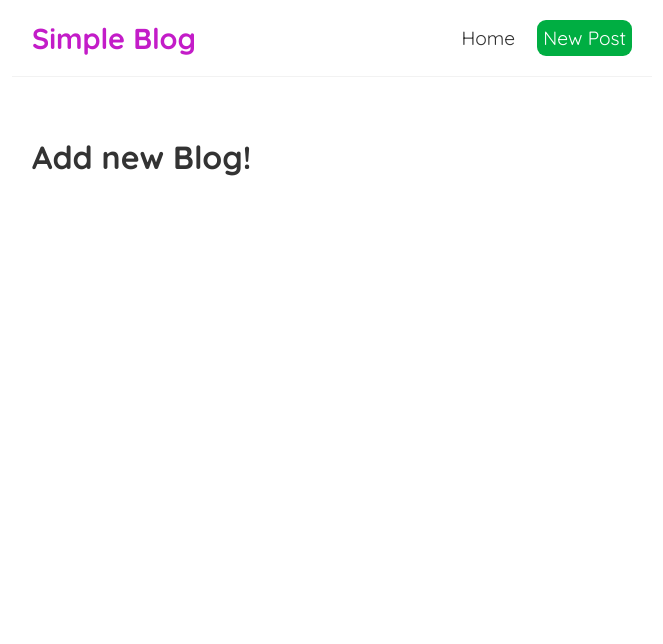
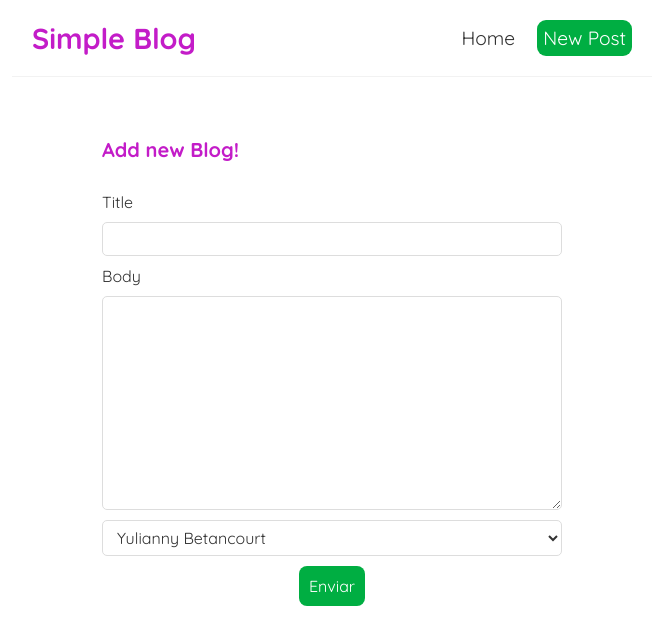
Before and after one commit to yuliannydev/Simple-Blog-With-React, a React (Create React App) app: page /create in a window 1280 px wide. Shown: the top 644 px of the page, without its empty margins (308-971 px from the left). Built offline with nearby package versions, Linux system fonts and the light colour scheme; the HTML template or start-up script is replaced by a standard one.

Commit message:
:sparkles: Create controlled Inputs (form)

```diff
--- a/src/components/Create.js
+++ b/src/components/Create.js
@@ -1,7 +1,24 @@
 const Create = () => {
   return (
     <div className="create">
-      <h1>Add new Blog!</h1>
+      <h2>Add new Blog!</h2>
+      <form action="">
+        <label htmlFor="">
+          Title
+          <input type="text" required />
+        </label>
+
+        {/** Body */}
+        <label htmlFor="">
+          Body
+          <textarea name="" id="" cols="30" rows="10" required></textarea>
+        </label>
+        <select name="" id="">
+          <option value="">Yulianny Betancourt</option>
+          <option value="">Constribuidor(a)</option>
+        </select>
+        <button type="submit">Enviar</button>
+      </form>
     </div>
   );
 };
--- a/src/index.css
+++ b/src/index.css
@@ -64,11 +64,51 @@
   margin: 20px 0;
 }
 
-/* .blog-details button {
-  background-color: #c31cc8;
+/* create blog */
+
+.create {
+  max-width: 460px;
+  margin: 0 auto;
+  text-align: center;
+}
+
+.create label {
+  text-align: left;
+  display: block;
+}
+
+.create h2 {
+  font-size: 20px;
+  color: #c31cc8;
+  margin-bottom: 30px;
+  text-align: left;
+}
+
+.create input,
+.content textarea,
+.create select {
+  width: 100%;
+  padding: 6px 10px;
+  margin: 10px 0;
+  border: 1px solid #ddd;
+  box-sizing: border-box;
+  display: block;
+  background-color: #fff;
+  border-radius: 5px;
+  font-size: 16px;
+}
+
+.content textarea:hover,
+.create input:hover {
+  background-color: #fafafa;
+}
+
+.create button {
+  background-color: #00ae42;
   color: #fff;
   border: 0;
-  padding: 8px;
+  padding: 10px;
   border-radius: 8px;
   cursor: pointer;
-} */
+  font-size: 16px;
+}
```
